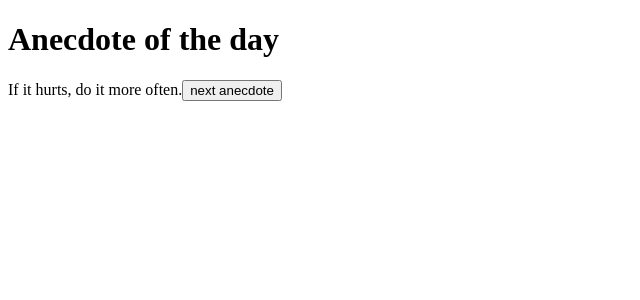
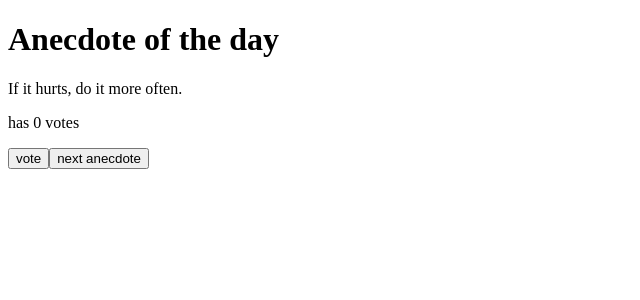
Before and after one commit to andresbaron18/FullStackOpen, a React (Vite) app in the folder part1/: page / in a window 1280 px wide. Shown: the top 300 px of the page, without its empty margins (0-640 px from the left). Built offline with nearby package versions, Linux system fonts and the light colour scheme.

Commit message:
Complete Full Stack Open exercise 1.13 anecdotes step 2

```diff
--- a/part1/src/App.jsx
+++ b/part1/src/App.jsx
@@ -14,14 +14,29 @@
 
   const [selected, setSelected] = useState(0)
 
-     const nextAnecdote = () => {
+  const [votes, setVotes] = useState(
+    new Array(anecdotes.length).fill(0)
+  )
+
+  const nextAnecdote = () => {
     setSelected(Math.floor(Math.random() * anecdotes.length))
   }
+
+  const voteButton = () => {
+    const copy = [...votes]
+    copy[selected] += 1
+    setVotes(copy)
+  }
+
   return (
     <div>
-        <h1>Anecdote of the day</h1>
-       {anecdotes[selected]}
+      <h1>Anecdote of the day</h1>
 
+      <p>{anecdotes[selected]}</p>
+
+      <p>has {votes[selected]} votes</p>
+
+      <button onClick={voteButton}>vote</button>
       <button onClick={nextAnecdote}>next anecdote</button>
     </div>
   )
```
